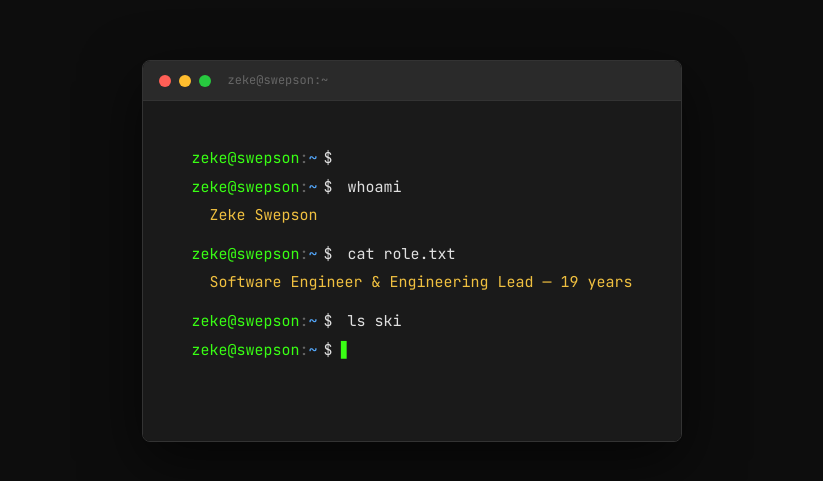
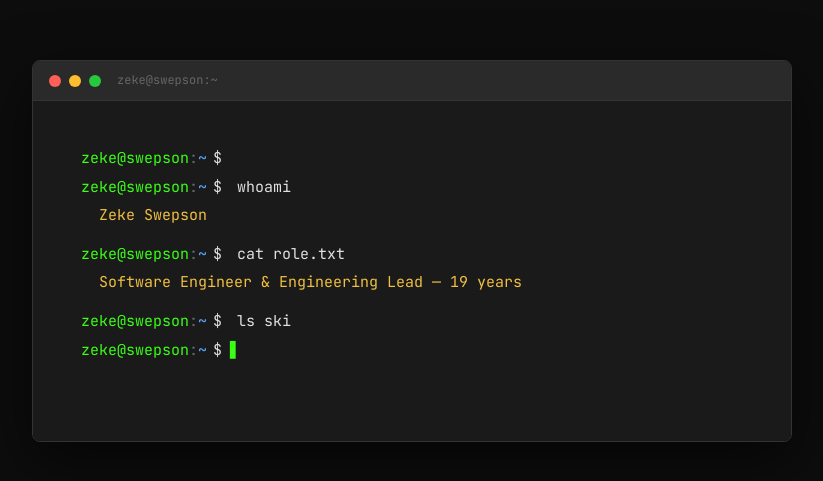
Before and after one commit to xephoid/xephoid.github.io, a React (Vite) app: page / in a window 1280 px wide. Shown: the part 179-660 px from the top of the page, without its empty margins (228-1051 px from the left). Built offline with nearby package versions, Linux system fonts and the light colour scheme.

Commit message:
fix: fixed terminal window width to 760px

```diff
--- a/src/sections/Hero.module.css
+++ b/src/sections/Hero.module.css
@@ -7,8 +7,8 @@
 }
 
 .window {
-  width: 100%;
-  max-width: 760px;
+  width: 760px;
+  max-width: 100%;
 }
 
 .body {
```
Also changed, not shown: 5 other files (tests, documents, lock files or other folders).
